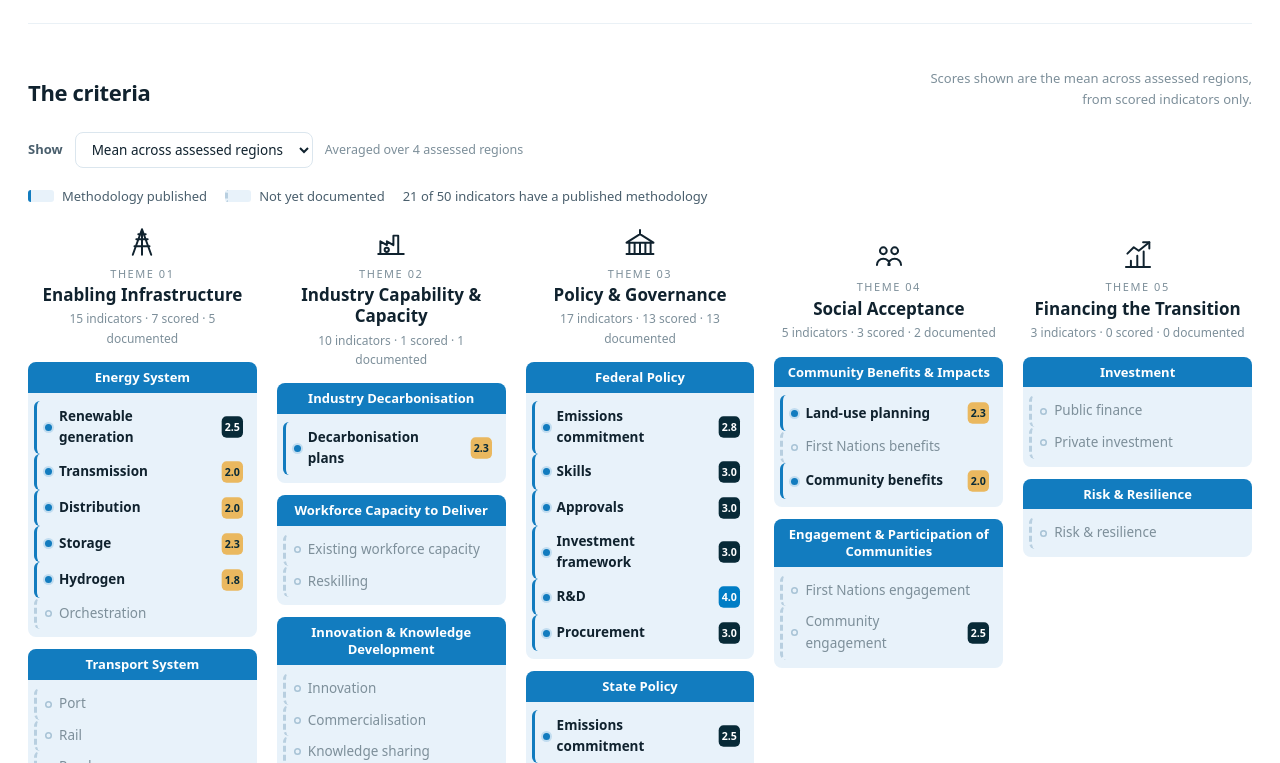
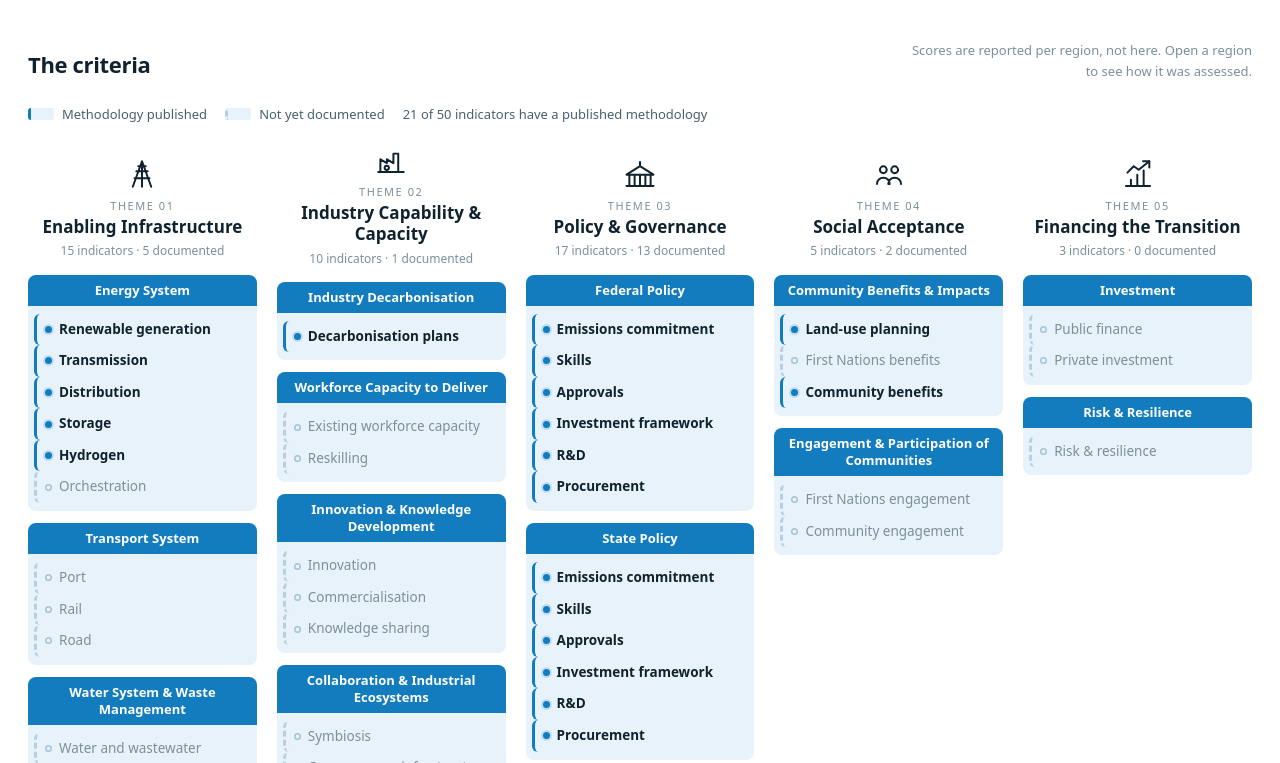
Before and after one commit to tejeshkashyap-bze/DigitalNAP, a website: page CSC.html in a window 1280 px wide. Shown: the part 485-1248 px from the top of the page. Drawn offline with Linux system fonts and the light colour scheme.

Commit message:
Take scores off the criteria page, and say when methodologies land
The criteria page carried a mean per indicator across the four assessed regions. Those regions were assessed between April 2025 and August 2026 against a framework that was still developing, so a single averaged number invited comparisons the assessment does not support. The page is now the framework and the methodology behind it; scores stay where they have their context, per region on city.html and on the indicator page. It no longer loads scores.js or regions.js, and the dead score-chip rules are out of section 18.

Water and wastewater, housing and community engagement were scored for the first time in the August 2026 round before their methodology was published. Their pages now say it is due with Version 3 of the assessment process, rather than leaving the reader to guess. The sentence lives once in nap.js as NAP.V3_NOTE and is keyed off assessed-but-not-documented, so it appears and disappears with the content. Indicators never assessed anywhere are untouched: nothing is promised for them.

Australian English throughout.

```diff
--- a/CSC.html
+++ b/CSC.html
@@ -15,25 +15,15 @@
       <h1 class="wide">Critical Success Criteria</h1>
       <p class="lede">Five themes, the groups within them, and every indicator a region is
         assessed against — laid out as the framework is drawn. Indicators with a published
-        methodology are highlighted; select one to read it, or compare how it scores across
-        the assessed regions.</p>
+        methodology are highlighted; select one to read it.</p>
       <div class="tiles" id="tiles"></div>
     </div>
 
     <div class="band">
       <div class="secHead">
         <h2>The criteria</h2>
-        <div class="secNote">Scores shown are the mean across assessed regions, from scored
-          indicators only.</div>
-      </div>
-
-      <div class="roundBar">
-        <label for="modeSelect">Show</label>
-        <select class="select" id="modeSelect">
-          <option value="structure">Structure only</option>
-          <option value="mean" selected>Mean across assessed regions</option>
-        </select>
-        <span class="roundSummary" id="modeNote"></span>
+        <div class="secNote">Scores are reported per region, not here. Open a region to
+          see how it was assessed.</div>
       </div>
 
       <div class="cscKeys">
@@ -48,89 +38,55 @@
     </div>
   </div>
 
-  <script src="regions.js"></script>
   <script src="data.js"></script>
-  <script src="scores.js"></script>
   <script src="learn-data.js"></script>
   <script src="indicator-icons.js"></script>
   <script src="nap.js"></script>
   <script>
     NAP.shell({ page: "criteria", crumbs: [["Overview", "index.html"], "Criteria"] });
 
-    const assessed = NAP.assessedRegions();
-    const items    = NAP.allItems();
-    const nMethod  = items.filter(i => NAP.hasMethod(i.id)).length;
+    const items   = NAP.allItems();
+    const nMethod = items.filter(i => NAP.hasMethod(i.id)).length;
 
     document.getElementById("tiles").innerHTML = [
       [CSC.length, "themes"],
       [CSC.reduce((n, p) => n + p.groups.length, 0), "groups"],
       [items.length, "indicators"],
-      [assessed.length, "regions assessed"],
+      [nMethod, "with methodology"],
     ].map(([n, l]) => `<div class="tile"><div class="tileN">${n}</div>` +
       `<div class="tileL">${l}</div></div>`).join("");
 
     document.getElementById("methodCount").textContent =
       `${nMethod} of ${items.length} indicators have a published methodology`;
 
-    // Mean for one indicator across every assessed region.
-    function acrossMean(id) {
-      const vals = assessed
-        .map(r => (NAP.latestRound(r.key).scores || {})[id])
-        .filter(v => typeof v === "number");
-      return vals.length
-        ? { mean: vals.reduce((a, b) => a + b, 0) / vals.length, n: vals.length }
-        : { mean: null, n: 0 };
-    }
-
-    const modeEl = document.getElementById("modeSelect");
-    const noteEl = document.getElementById("modeNote");
-
-    function render() {
-      const showMean = modeEl.value === "mean";
-      noteEl.textContent = showMean
-        ? `Averaged over ${assessed.length} assessed regions`
-        : "";
-
+    // The wall: five theme columns, groups stacked within each. This page is
+    // the framework and the methodology behind it — no scores. Scores are
+    // reported per region, on city.html and on the indicator page.
     document.getElementById("wall").innerHTML = CSC.map((p, pi) => {
       const ids = p.groups.flatMap(g => g.items.map(i => i.id));
-        const scored = ids.filter(id => acrossMean(id).n > 0).length;
-        const doc    = ids.filter(id => NAP.hasMethod(id)).length;
+      const doc = ids.filter(id => NAP.hasMethod(id)).length;
 
       const groups = p.groups.map(g => {
         const rows = g.items.map(it => {
           const has = NAP.hasMethod(it.id);
-            const { mean, n } = acrossMean(it.id);
-            const chip = showMean && mean !== null
-              ? `<span class="cscIndScore"><span class="sBox" ` +
-                `data-v="${Math.round(mean)}" aria-label="Mean ${mean.toFixed(1)} of 5 ` +
-                `across ${n} region${n === 1 ? "" : "s"}">${mean.toFixed(1)}</span></span>`
-              : "";
           return `<a class="cscInd ${has ? "isDoc" : "noDoc"}" ` +
             `href="learn.html?id=${encodeURIComponent(it.id)}" ` +
             `title="${has ? "Methodology published" : "Methodology not yet documented"}">` +
             `<span class="cscIndDot"></span>` +
-              `<span class="cscIndName">${NAP.esc(it.title)}</span>${chip}</a>`;
+            `<span class="cscIndName">${NAP.esc(it.title)}</span></a>`;
         }).join("");
         return `<div class="cscGroup">` +
           `<div class="cscGroupHead">${NAP.esc(g.groupTitle)}</div>` +
           `<div class="cscGroupList">${rows}</div></div>`;
       }).join("");
 
-        const meta = `${ids.length} indicators` +
-          (showMean ? ` · ${scored} scored` : "") +
-          ` · ${doc} documented`;
-
       return `<section class="cscTheme">` +
         `<div class="cscThemeHead">${themeIcon(p.pillarId)}` +
           `<div class="cscThemeNum">Theme ${String(pi + 1).padStart(2, "0")}</div>` +
           `<div class="cscThemeName">${NAP.esc(p.pillarTitle)}</div>` +
-            `<div class="cscThemeMeta">${meta}</div>` +
+          `<div class="cscThemeMeta">${ids.length} indicators · ${doc} documented</div>` +
         `</div>${groups}</section>`;
     }).join("");
-    }
-
-    modeEl.addEventListener("change", render);
-    render();
   </script>
 </body>
 </html>
--- a/nap.js
+++ b/nap.js
@@ -190,6 +190,16 @@ const NAP = (function () {
   // `ask` completes "…would like to help " — so it carries the verb phrase,
   // which differs between the two cases.
 
+  // Three indicators were assessed for the first time in the August 2026
+  // round (Port Hedland and Kwinana) ahead of their methodology being
+  // published: water and wastewater, housing, and community engagement.
+  // The methodology for those is due with the next edition of the
+  // assessment process, so the page says so rather than leaving the reader
+  // to wonder. Written once here because both learn.html and
+  // criterion.html show it.
+  const V3_NOTE = "This methodology will be added with Version 3 of the " +
+    "National Action Plan Regional Assessment Process.";
+
   const VOLUNTEER_URL = "https://www.bze.org.au/about-us/volunteer";
   const CONTACT_EMAIL = "info@bze.org.au";
 
@@ -238,7 +248,8 @@ const NAP = (function () {
       [`${esc(item.title)} has been assessed` +
        (n ? ` in ${n} region${n === 1 ? "" : "s"}` : "") +
        `, but the methodology behind it — what it measures, the data ` +
-       `sources and the scoring process — has not been written up here yet.`],
+       `sources and the scoring process — has not been written up here yet.`,
+       esc(V3_NOTE)],
       "help us document it");
   }
 
@@ -268,5 +279,6 @@ const NAP = (function () {
     coverage, mean, themeSummary,
     shell, crumbs, sBox, legend,
     helpCallout, undevelopedCallout, noMethodCallout, regionsScoring,
+    V3_NOTE,
   };
 })();
--- a/styles.css
+++ b/styles.css
@@ -1945,6 +1945,10 @@ html[data-ramp="traffic"] {
    `.isDoc` where the methodology is published and `.noDoc`
    where it is not. Colour is doubled with weight, the dot and
    the left edge, so the distinction never rests on hue alone.
+
+   No score marks here. The page is the framework and the
+   methodology behind it; scores are reported per region on
+   city.html and on the indicator page.
    --------------------------------------------------------- */
 
 /* The five-column wall needs more room than the 1080px reading
@@ -2028,7 +2032,6 @@ html[data-ramp="traffic"] {
 }
 
 .cscIndName { flex: 1 1 auto; }
-.cscIndScore { flex: 0 0 auto; }
 
 .cscInd.isDoc { border-left-color: var(--blue); font-weight: 600; }
 
@@ -2038,8 +2041,6 @@ html[data-ramp="traffic"] {
   background: transparent;
   box-shadow: inset 0 0 0 1.5px #a8c3d6;
 }
-
-.cscInd .sBox { transform: scale(.82); transform-origin: right center; }
 
 /* ── the key ── */
 
```
Also changed, not shown: CLAUDE.md (+22 -2 lines), criterion.html (+2 -2 lines). Lines whose indentation alone changed are shown as unchanged.
